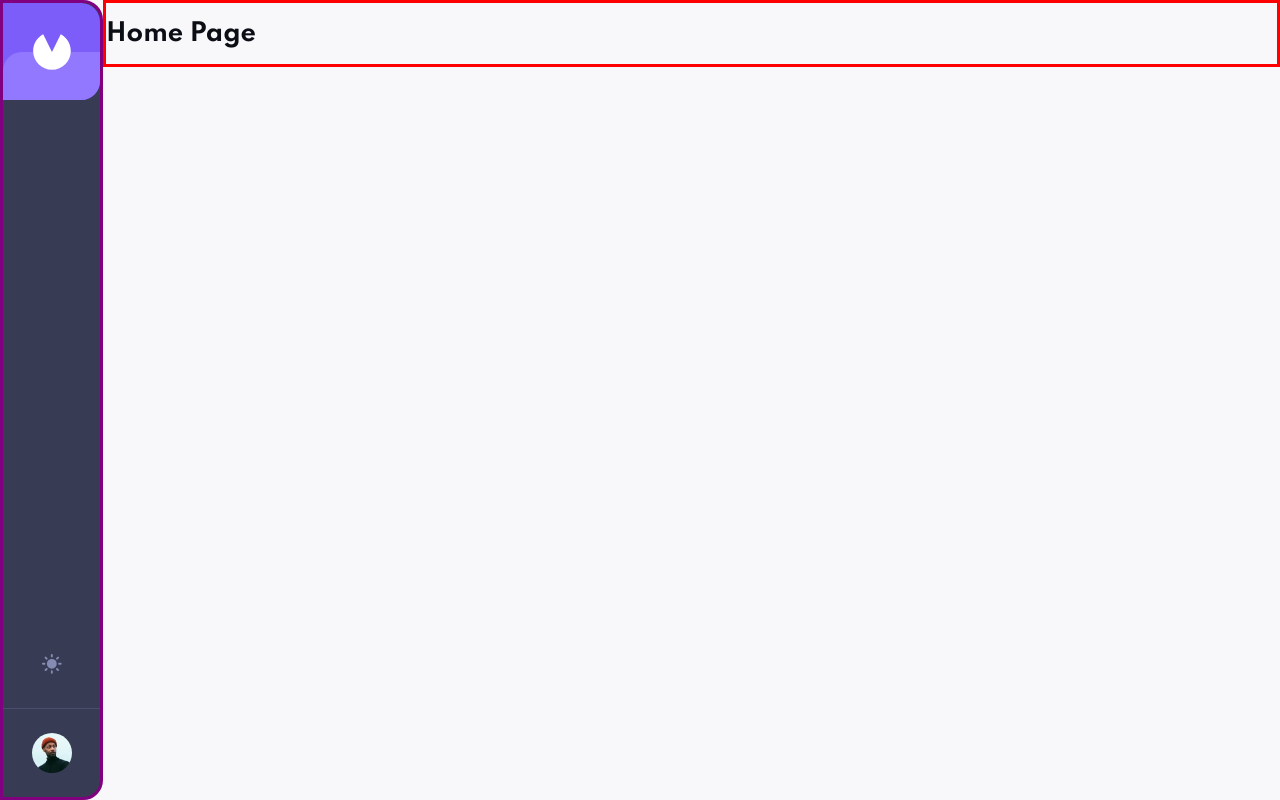
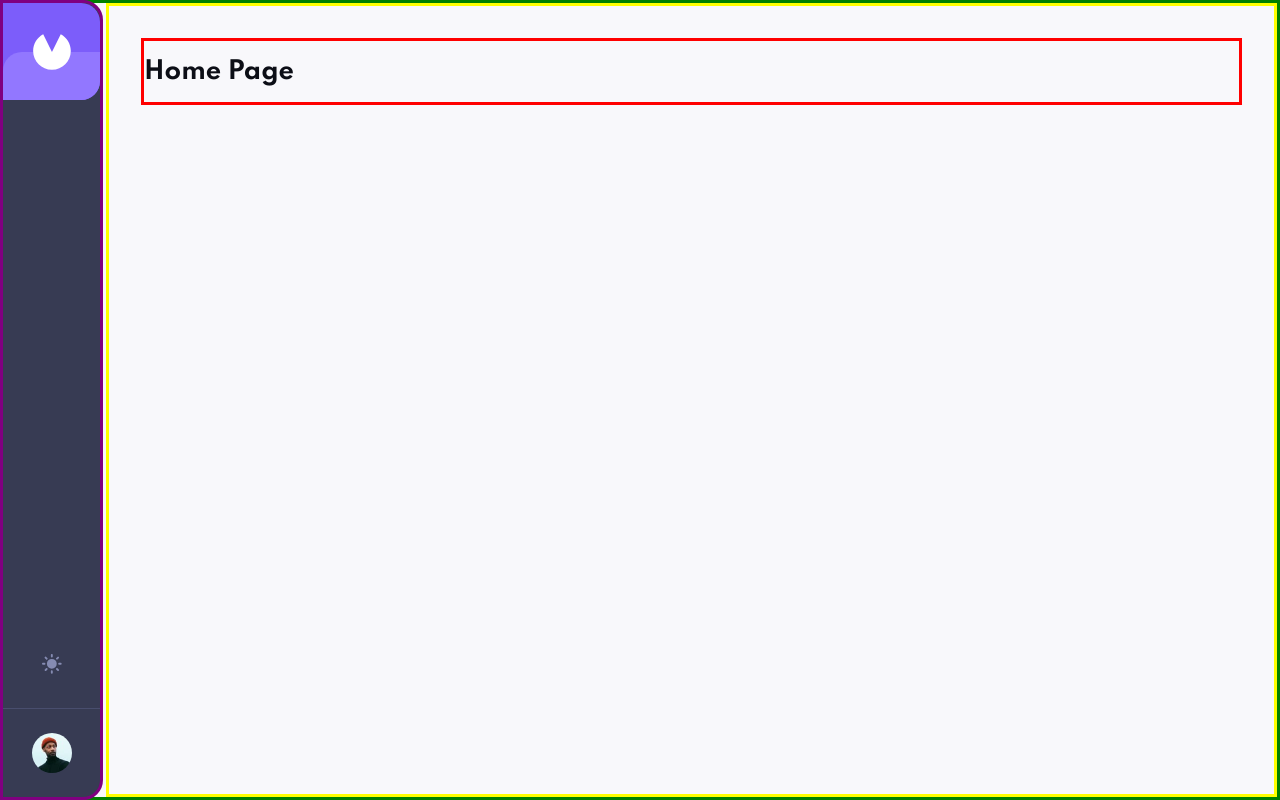
Before and after one commit to brunocs90/invoice-app, a React (Vite) app: page / in a window 1280 px wide. Built offline with nearby package versions, Linux system fonts and the light colour scheme.

Commit message:
fixed layout to use mainLayout

```diff
--- a/src/App.tsx
+++ b/src/App.tsx
@@ -1,7 +1,6 @@
 import { BrowserRouter } from 'react-router-dom';
 import { ThemeProvider } from 'styled-components';
 import { Router } from './Routes';
-import { Header } from './components/Header';
 import { useAppContext } from './context/AppContext';
 import { GlobalStyle } from './styles/global';
 
@@ -11,7 +10,6 @@ export function App() {
         <ThemeProvider theme={theme}>
             <GlobalStyle />
             <BrowserRouter>
-                <Header />
                 <Router />
             </BrowserRouter>
         </ThemeProvider>
--- a/src/components/Header/styles.ts
+++ b/src/components/Header/styles.ts
@@ -5,6 +5,7 @@ export const HeaderContainer = styled.header`
     background-color: ${({ theme }) => theme.header.bg};
     display: flex;
     z-index: 9999;
+    border: solid red;
     @media screen and (min-width: 1200px) {
         border: solid purple;
         position: fixed;
--- /dev/null
+++ b/src/layouts/index.tsx
@@ -0,0 +1,16 @@
+import { ReactNode } from 'react';
+import { Header } from '../components/Header';
+import { ContentContainer, MainContainer } from './styles';
+
+type Props = {
+    children: ReactNode;
+};
+
+export function MainLayout({ children }: Props) {
+    return (
+        <MainContainer>
+            <Header />
+            <ContentContainer>{children}</ContentContainer>
+        </MainContainer>
+    );
+}
--- /dev/null
+++ b/src/layouts/styles.ts
@@ -0,0 +1,18 @@
+import styled from 'styled-components';
+
+export const MainContainer = styled.div`
+    display: flex;
+    width: 100%;
+    min-height: 100vh;
+    border: solid green;
+`;
+
+export const ContentContainer = styled.div`
+    border: solid yellow;
+    flex-grow: 1;
+    padding: 2rem;
+    @media screen and (min-width: 1200px) {
+        width: calc(100% - 6.4375rem);
+        margin-left: 6.4375rem;
+    }
+`;
--- a/src/pages/HomePage/index.tsx
+++ b/src/pages/HomePage/index.tsx
@@ -1,9 +1,12 @@
+import { MainLayout } from '../../layouts';
 import { HomePageContainer } from './styles';
 
 export function HomePage() {
     return (
-        <HomePageContainer>
-            <h1>Home Page</h1>
-        </HomePageContainer>
+        <MainLayout>
+            <HomePageContainer>
+                <h1>Home Page</h1>
+            </HomePageContainer>
+        </MainLayout>
     );
 }
--- a/src/pages/HomePage/styles.ts
+++ b/src/pages/HomePage/styles.ts
@@ -7,8 +7,4 @@ export const HomePageContainer = styled.div`
     justify-content: flex-start;
     margin-bottom: 2rem;
     width: 100%;
-    @media screen and (min-width: 1200px) {
-        width: calc(100% - 6.4375rem);
-        margin-left: 6.4375rem;
-    }
 `;
--- a/src/pages/InvoiceDetails/index.tsx
+++ b/src/pages/InvoiceDetails/index.tsx
@@ -1,9 +1,12 @@
+import { MainLayout } from '../../layouts';
 import { InvoiceContainer } from './styles';
 
 export function InvoiceDetails() {
     return (
-        <InvoiceContainer>
-            <h1>Invoice Details Page</h1>
-        </InvoiceContainer>
+        <MainLayout>
+            <InvoiceContainer>
+                <h1>Invoice Details Page</h1>
+            </InvoiceContainer>
+        </MainLayout>
     );
 }
```
